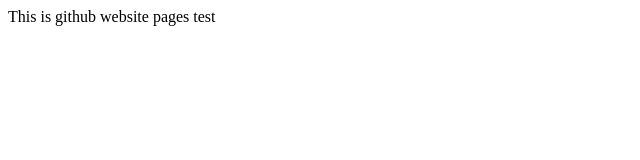
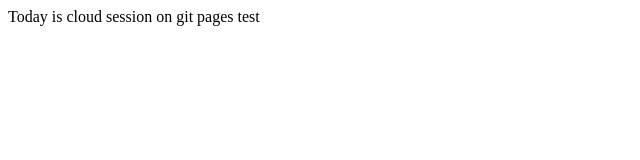
Before and after one commit to patilsameer/gitwebtest, a plain HTML site: page index.html in a window 1280 px wide. Shown: the full height of the page, 0-640 px from the left. Drawn offline with Linux system fonts and the light colour scheme.

Commit message:
updated index.html

```diff
--- a/index.html
+++ b/index.html
@@ -3,6 +3,6 @@
         This is test page
     </title>
     <body>
-        <p>This is github website pages test</p>
+        <p>Today is cloud session on git pages test</p>
     </body>
 </html>
```
